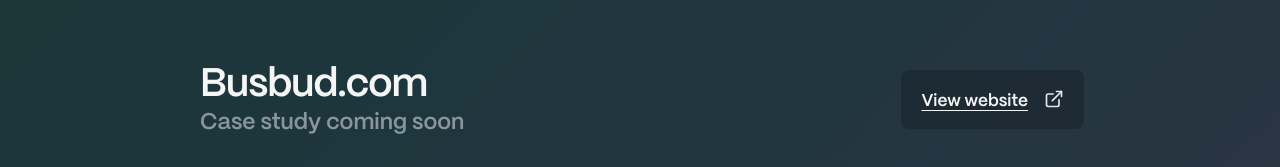
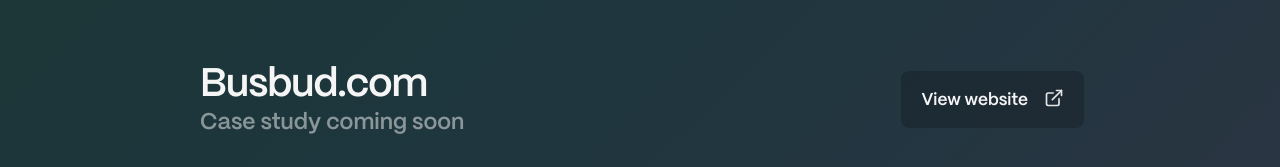
Before and after one commit to Razinsky/simonrchevalier-com, a SvelteKit app: page /work/busbud in a window 1280 px wide. Shown: the part 123-290 px from the top of the page. Built offline with nearby package versions, Linux system fonts and the light colour scheme.

Commit message:
feat: refine prose styling and adjust layout for improved readability and consistency

```diff
--- a/src/app.css
+++ b/src/app.css
@@ -98,6 +98,7 @@
   .prose {
     @apply container-grid;
 
+    :not(.no-prose) {
       p {
         @apply text-fluid-sm leading-relaxed text-pretty;
         &:not(:last-child) {
@@ -110,6 +111,7 @@
 
       a {
         @apply underline underline-offset-4;
+      }
     }
   }
 }
--- a/src/routes/work/components/ExternalLink.svelte
+++ b/src/routes/work/components/ExternalLink.svelte
@@ -8,7 +8,7 @@
   rel="noopener noreferrer"
   class="group text-fluid-sm flex shrink-0 items-center justify-between gap-4 rounded-lg bg-black/20 px-5 py-4 font-bold text-neutral-100 transition-transform hover:scale-105 hover:bg-white hover:text-neutral-800"
 >
-  <span class="mt-1">{label}</span>
+  <span class="mt-0.5">{label}</span>
   <svg
     xmlns="http://www.w3.org/2000/svg"
     width="20"
@@ -19,7 +19,7 @@
     stroke-width="2"
     stroke-linecap="round"
     stroke-linejoin="round"
-    class="text-neutral-200 group-hover:text-neutral-600"
+    class="-mt-0.5 text-neutral-200 group-hover:text-neutral-600"
     ><path d="M15 3h6v6" /><path d="M10 14 21 3" /><path
       d="M18 13v6a2 2 0 0 1-2 2H5a2 2 0 0 1-2-2V8a2 2 0 0 1 2-2h6"
     /></svg
--- a/src/routes/work/components/Header.svelte
+++ b/src/routes/work/components/Header.svelte
@@ -12,7 +12,7 @@
 </script>
 
 <header
-  class="col-span-full mb-8 flex flex-col items-start justify-between gap-4 md:col-span-10 md:col-start-2 md:flex-row md:items-center md:gap-8"
+  class="no-prose col-span-full mb-8 flex flex-col items-start justify-between gap-4 md:col-span-10 md:col-start-2 md:flex-row md:items-center md:gap-8"
 >
   <div class="ps-1">
     <h2 class="text-fluid-xl font-bold tracking-tight text-balance">
```
Lines whose indentation alone changed are shown as unchanged.
